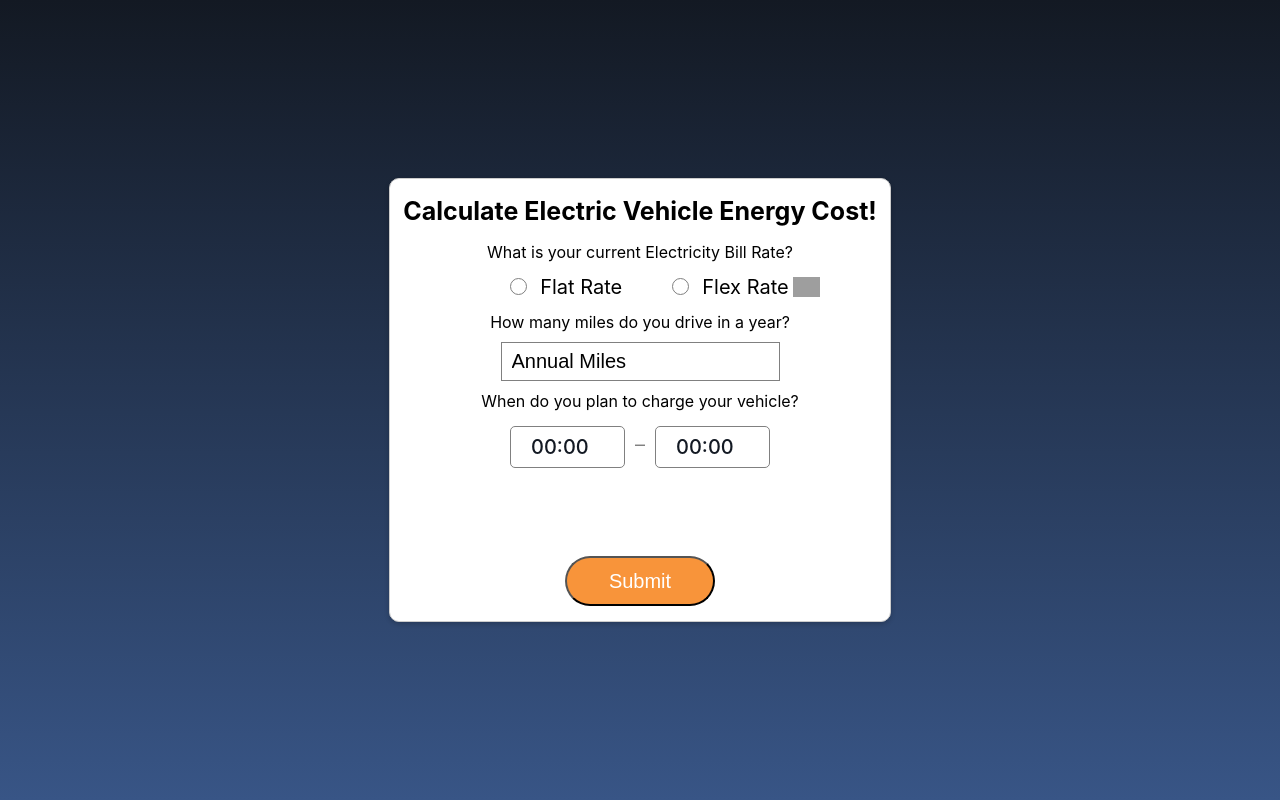
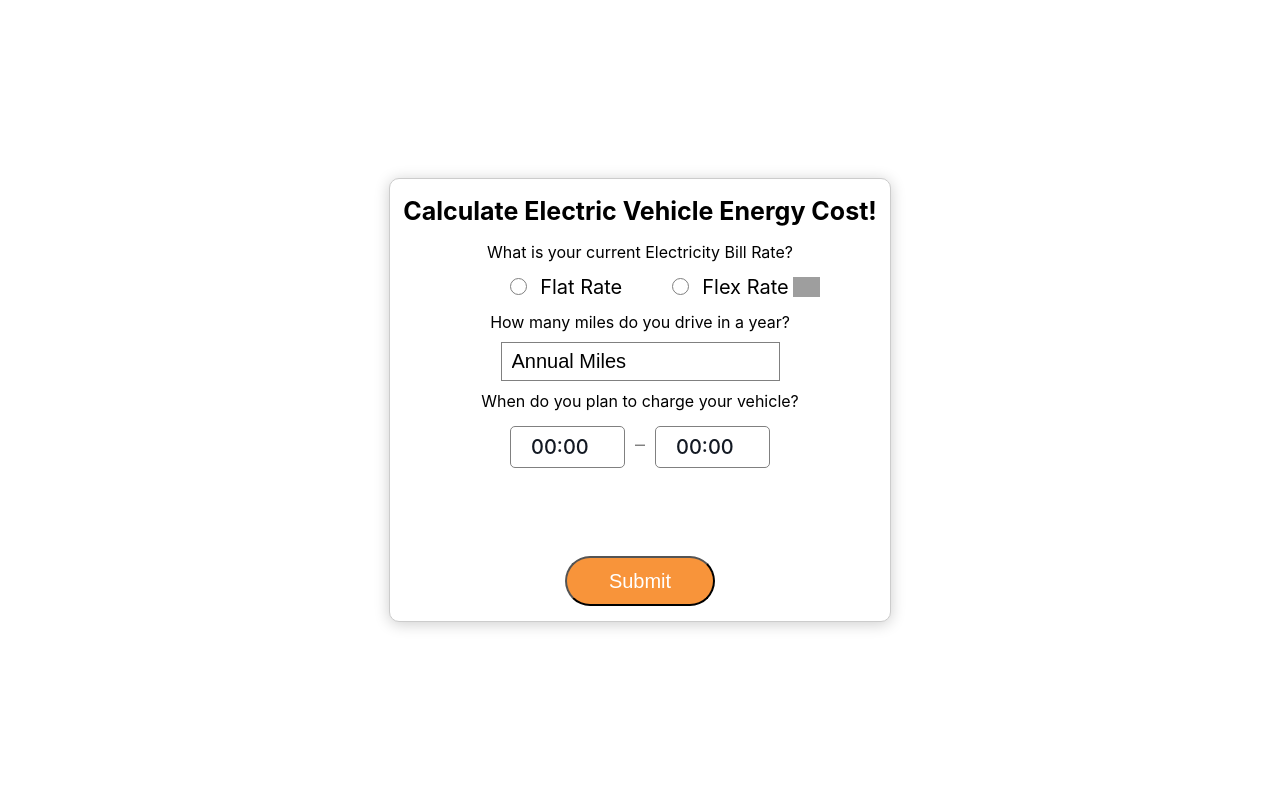
Before and after one commit to unachoza/Zappy-Bill, a React (Create React App) app: page / in a window 1280 px wide. Shown: the top 800 px of the page. Built offline with nearby package versions, Linux system fonts and the light colour scheme; grey boxes are pictures that could not be loaded; the HTML template or start-up script is replaced by a standard one.

Commit message:
fixed homepage style

```diff
--- a/src/Pages/Home/HomePage.scss
+++ b/src/Pages/Home/HomePage.scss
@@ -10,17 +10,10 @@ $darkblue: #131923;
   flex-direction: column;
   justify-content: center;
   align-items: center;
-  background: #373b44; /* fallback for old browsers */
-  background: -webkit-linear-gradient(to bottom, #131923, #385586); /* Chrome 10-25, Safari 5.1-6 */
-  background: linear-gradient(
-    to bottom,
-    #131923,
-    #385586
-  ); /* W3C, IE 10+/ Edge, Firefox 16+, Chrome 26+, Opera 12+, Safari 7+ */
 }
 .form-container {
   height: fit-content;
-  box-shadow: 0px 2px 5px rgba(0, 0, 0, 0.2);
+  box-shadow: 0px 2px 15px rgb(0 0 0 / 20%);
   border-radius: 10px;
   border: #ccc solid 1px;
   background-color: white;
```
